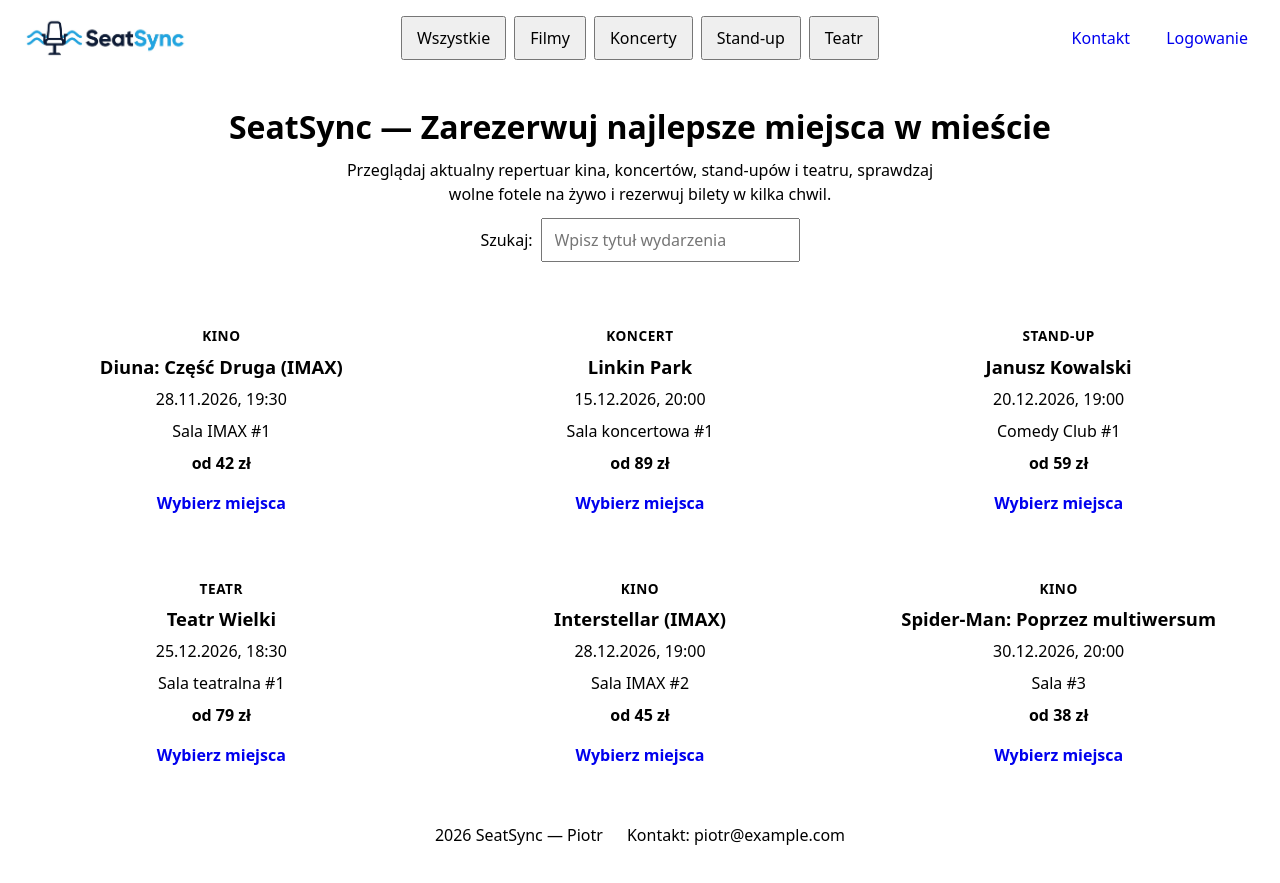
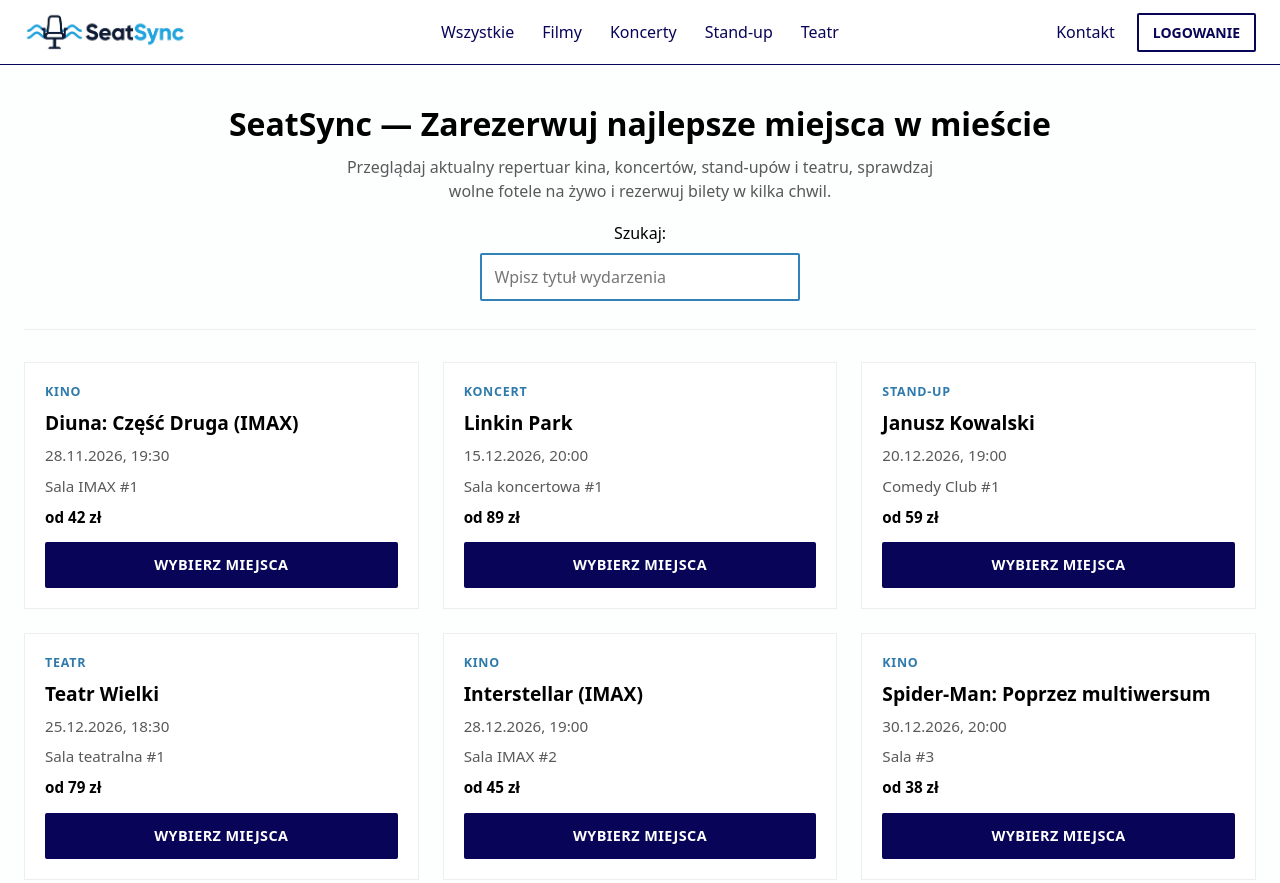
Before and after one commit to hue-alt/SeatSync, a plain HTML site: page static_site/index.html in a window 1280 px wide. Shown: the top 883 px of the page. Drawn offline with Linux system fonts and the light colour scheme.

Commit message:
part 4.1 - added colours to the main subpage(index.html)

```diff
--- a/static_site/styles.css
+++ b/static_site/styles.css
@@ -1,5 +1,17 @@
 :root{
-
+    --bg-color: #fdfefe;
+    --surface-color: #ffffff;
+    --border-color: #eeeeee;
+    --text-color: #000000;
+    --muted-color: #59595b;
+    --brand-color: #080458;
+    --brand-hover: #17118d;
+    --accent-color: #2f7aac;
+    --accent-border: #3282b8;
+    --seat-free: #f6f6f6;
+    --seat-selected: #080458;
+    --seat-occupied: #eeeeee;
+    --seat-vip: #fef3c7;
 }
 
 *, *::before, *::after{
@@ -12,8 +24,11 @@ html{
 
 body{
     margin: 0;
-    padding: 16px 24px;
-    font-family: system-ui, -apple-system, BlinkMacSystemFont, "Segoe UI", Roboto, sans-serif;
+    padding: 0;
+    min-height: 100vh;
+    background-color: var(--bg-color);
+    color: var(--text-color);
+    font-family: system-ui, "Segoe UI", sans-serif;
     font-size: 16px;
     line-height: 1.5;
     display: flex;
@@ -25,11 +40,23 @@ h1, h2, h3, p{
     margin: 0;
 }
 
+main{
+    flex: 1;
+    width: 100%;
+    max-width: 1280px;
+    margin: 0 auto;
+    padding: 0 24px;
+    align-content: start;
+}
+
 .header{
     display: grid;
     grid-template-columns: 1fr 2fr 1fr;
     align-items: center;
     gap: 16px;
+    padding: 12px 24px;
+    background-color: var(--surface-color);
+    border-bottom: 1px solid var(--brand-color);
 }
 
 .logo{
@@ -62,13 +89,15 @@ h1, h2, h3, p{
 .nav-link{
     display: flex;
     align-items: center;
-    padding: 6px 8px;
+    padding: 6px 10px;
+    color: var(--brand-color);
     text-decoration: none;
     font-weight: 500;
+    transition: color 200ms ease;
 }
 
 .nav-link:hover{
-    text-decoration: underline;
+    color: var(--accent-color);
 }
 
 .actions{
@@ -76,7 +105,23 @@ h1, h2, h3, p{
     flex-wrap: wrap;
     justify-content: flex-end;
     align-items: center;
-    gap: 20px;
+    gap: 12px;
+}
+
+.actions .nav-link:last-child{
+    padding: 7px 14px;
+    border: 2px solid var(--brand-color);
+    border-radius: 2px;
+    color: var(--brand-color);
+    font-size: 0.875rem;
+    font-weight: 700;
+    text-transform: uppercase;
+    transition: background-color 200ms ease;
+}
+
+.actions .nav-link:last-child:hover{
+    background-color: #f1f1f1;
+    color: var(--brand-color);
 }
 
 
@@ -86,6 +131,13 @@ h1, h2, h3, p{
     align-items: center;
     flex-wrap: wrap;
     gap: 24px;
+    padding: 24px;
+    background-color: var(--brand-color);
+    color: var(--surface-color);
+}
+
+.footer:target{
+    border-top: 3px solid var(--accent-border);
 }
 
 
@@ -109,12 +161,18 @@ h1, h2, h3, p{
 
 .input{
     width: 100%;
-    padding: 8px 12px;
+    padding: 10px 12px;
     font: inherit;
+    color: var(--text-color);
+    background-color: var(--surface-color);
+    border: 2px solid #bdc2c2;
+    border-radius: 2px;
+    transition: border-color 150ms ease;
 }
 
-.input:focus{
-
+.input:focus, .input:focus-visible{
+    outline: none;
+    border-color: var(--brand-color);
 }
 
 .check{
@@ -161,12 +219,14 @@ h1, h2, h3, p{
     flex-direction: column;
     align-items: center;
     gap: 12px;
-    padding: 16px 0;
+    padding: 8px 0 28px;
+    border-bottom: 1px solid var(--border-color);
 }
 
 .intro p{
     max-width: 65ch;
     text-align: center;
+    color: var(--muted-color);
 }
 
 .filters{
@@ -178,13 +238,23 @@ h1, h2, h3, p{
 }
 
 .filter-button{
-    padding: 8px 14px;
+    padding: 6px 10px;
     font: inherit;
+    font-weight: 500;
+    color: var(--brand-color);
+    background-color: transparent;
+    border: none;
     cursor: pointer;
+    transition: color 200ms ease;
 }
 
 .filter-button:hover{
+    color: var(--accent-color);
+}
 
+.filter-button:focus-visible{
+    outline: 2px solid var(--accent-border);
+    outline-offset: 2px;
 }
 
 .search{
@@ -193,10 +263,18 @@ h1, h2, h3, p{
     justify-content: center;
     align-items: center;
     gap: 8px;
+    margin-top: 6px;
+}
+
+.search label{
+    font-weight: 500;
+    color: var(--text-color);
 }
 
 .search .input{
-    width: auto;
+    width: min(320px, 100%);
+    border: 2px solid var(--accent-border);
+    border-radius: 2px;
 }
 
 
@@ -215,9 +293,11 @@ h1, h2, h3, p{
 .card{
     display: flex;
     flex-direction: column;
-    align-items: center;
+    align-items: flex-start;
     gap: 8px;
-    padding: 16px;
+    padding: 20px;
+    background-color: var(--surface-color);
+    border: 1px solid var(--border-color);
 }
 
 .card:hover{
@@ -230,37 +310,63 @@ h1, h2, h3, p{
 
 .card-top{
     display: flex;
-    justify-content: center;
+    justify-content: flex-start;
     align-items: center;
     gap: 8px;
 }
 
 .badge{
-    font-size: 0.85rem;
-    font-weight: 600;
+    color: var(--accent-color);
+    font-size: 0.78rem;
+    font-weight: 700;
     text-transform: uppercase;
-    letter-spacing: 0.04em;
+    letter-spacing: 0.06em;
 }
 
 .card h3{
-    font-size: 1.15rem;
-    line-height: 1.3;
-    text-align: center;
+    font-size: 1.2rem;
+    line-height: 1.35;
+    text-align: left;
+    color: var(--text-color);
 }
 
-.price{
+.card p{
+    color: var(--muted-color);
+    font-size: 0.95rem;
+}
+
+.card .price{
+    margin-bottom: 6px;
     font-weight: 700;
+    color: var(--text-color);
 }
 
 .card-link{
-    align-self: center;
-    padding: 8px 14px;
+    align-self: stretch;
+    margin-top: auto;
+    padding: 10px 14px;
+    background-color: var(--brand-color);
+    border: 2px solid var(--brand-color);
+    border-radius: 2px;
+    color: var(--surface-color);
+    text-align: center;
     text-decoration: none;
-    font-weight: 600;
+    font-size: 0.9rem;
+    font-weight: 700;
+    text-transform: uppercase;
+    letter-spacing: 0.03em;
+    transition: background-color 250ms ease, border-color 250ms ease;
 }
 
 .card-link:hover{
-    text-decoration: underline;
+    background-color: var(--brand-hover);
+    border-color: var(--brand-hover);
+    text-decoration: none;
+}
+
+.card-link:focus-visible{
+    outline: 2px solid var(--accent-border);
+    outline-offset: 2px;
 }
 
 .booking{
@@ -454,12 +560,13 @@ h1, h2, h3, p{
 
 
 @media (max-width: 900px){
-    body{
-        padding: 12px 16px;
+    main{
+        padding: 0 16px;
     }
 
     .header{
         grid-template-columns: 1fr;
+        padding: 12px 16px;
     }
 
     .logo{
@@ -510,8 +617,7 @@ h1, h2, h3, p{
         grid-template-columns: 1fr;
     }
 
-    .account .title,
-    .panel{
+    .account .title, .panel{
         grid-column: 1 / 2;
     }
 }
```
